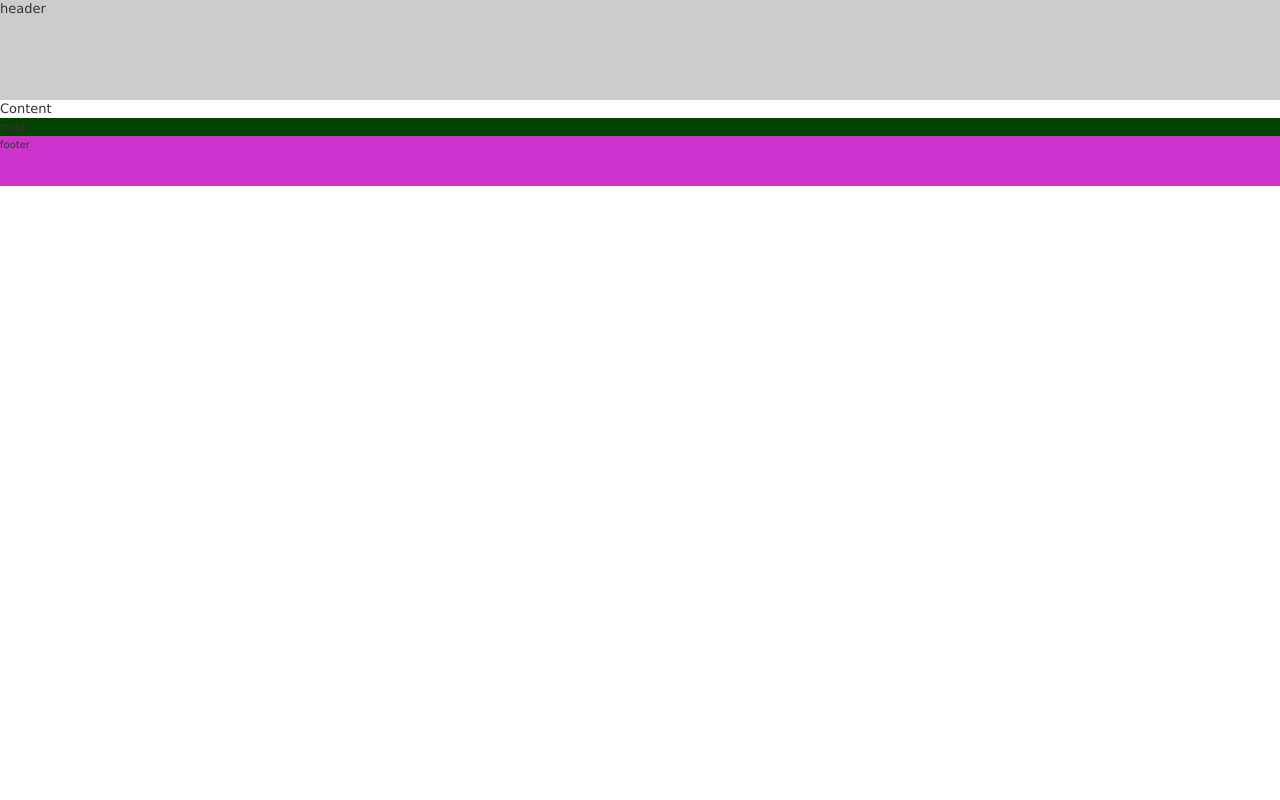
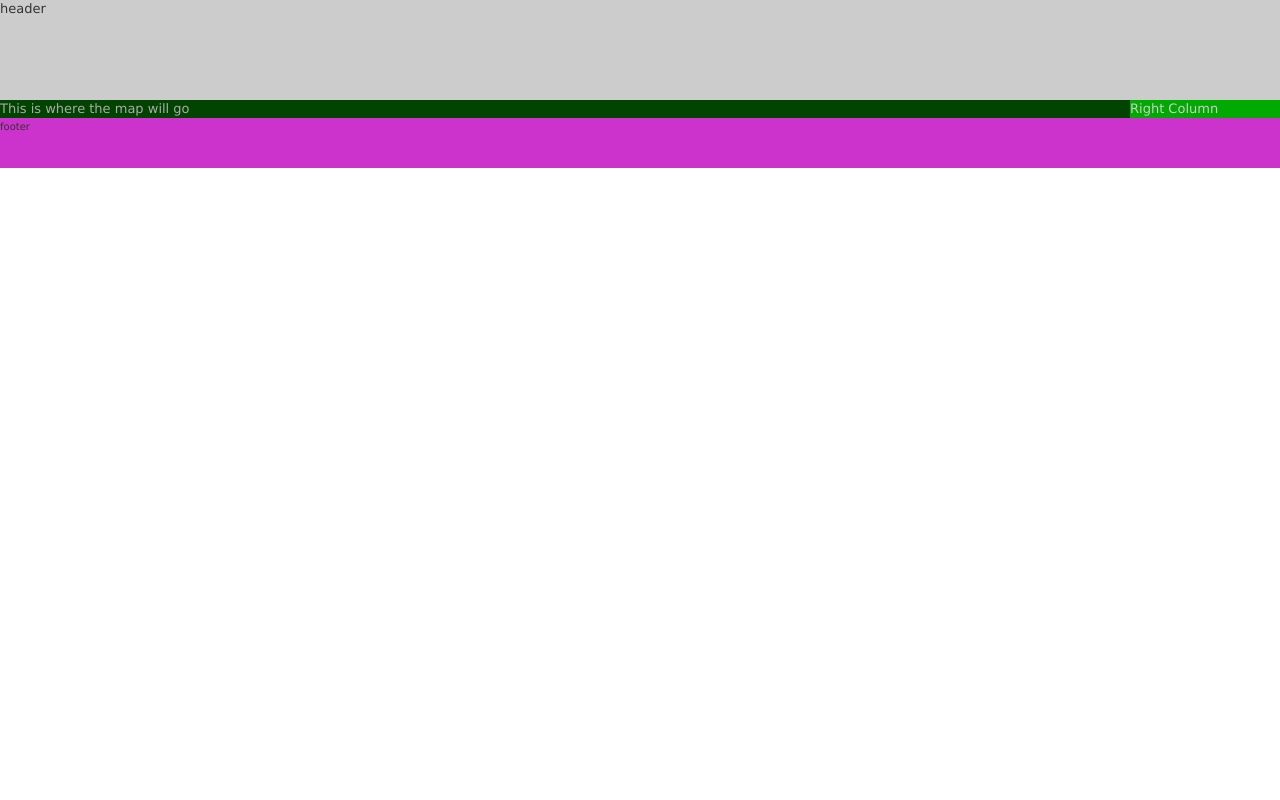
Before and after one commit to piedog/canoetrek, a Rails app: page /map in a window 1280 px wide. Run offline with Rails 7, Linux system fonts and the light colour scheme; style sheets or scripts are compiled from the project's sources; parts of the project's set-up code (start-up, migrations or seed data) failed here and were passed over; some libraries are stand-ins or nearby versions.

Commit message:
Working sticky foot version with 2 columns

```diff
--- a/app/assets/javascripts/static_pages.js.coffee
+++ b/app/assets/javascripts/static_pages.js.coffee
@@ -4,6 +4,6 @@
 $ ->
     sizeContent = ->
         newHeight = $('html').height() - $('#header').height() - $('#footer').height() + 'px'
-        $('#content').css('height', newHeight)
+        $('#content').children().css('height', newHeight)
     $(document).ready(sizeContent);
     $(window).resize(sizeContent);
--- a/app/assets/stylesheets/static_pages.css.scss
+++ b/app/assets/stylesheets/static_pages.css.scss
@@ -8,6 +8,7 @@
     height: 100%;
     padding: 0;
     margin: 0;
+    overflow: hidden;
 }
 
 #header {
@@ -20,11 +21,24 @@
 
 #map-container {
     height: 100%;
-    width: 100%;
     background-color: #040;
+    color: #aaa;
+    overflow: hidden;
 }
 #footer {
     background-color: #c3c;
     height: 50px;
     font-size:10px;
 }
+
+/** For two column  **/
+#middle-container {
+    width: 100%;
+}
+#right-column {
+    float: right;
+    width: 150px;
+    background-color: #0a0;
+    color: #ccc;
+    height: 100%;
+}
--- a/app/views/layouts/application.html.erb
+++ b/app/views/layouts/application.html.erb
@@ -1,17 +1,20 @@
 <!DOCTYPE html>
 <html>
 <head>
-  <title>One Column Test</title>
+  <title>Map Layout Test</title>
   <%= include_gon %>
   <%= stylesheet_link_tag    "application", :media => "all" %>
   <%= javascript_include_tag "application" %>
   <%= csrf_meta_tags %>
 </head>
 <body class="app">
-        <div id="header">header</div>
-        <div id="content"> Content
-            <div id="map-container">map</div>
+    <div id="header">header</div>
+    <div id="content">
+        <div id="middle-container">
+            <div id="right-column">Right Column</div>
+            <div id="map-container"><%= yield %></div>
         </div>
-        <div id="footer">footer</div>
+    </div>
+    <div id="footer">footer</div>
 </body>
 </html>
```
